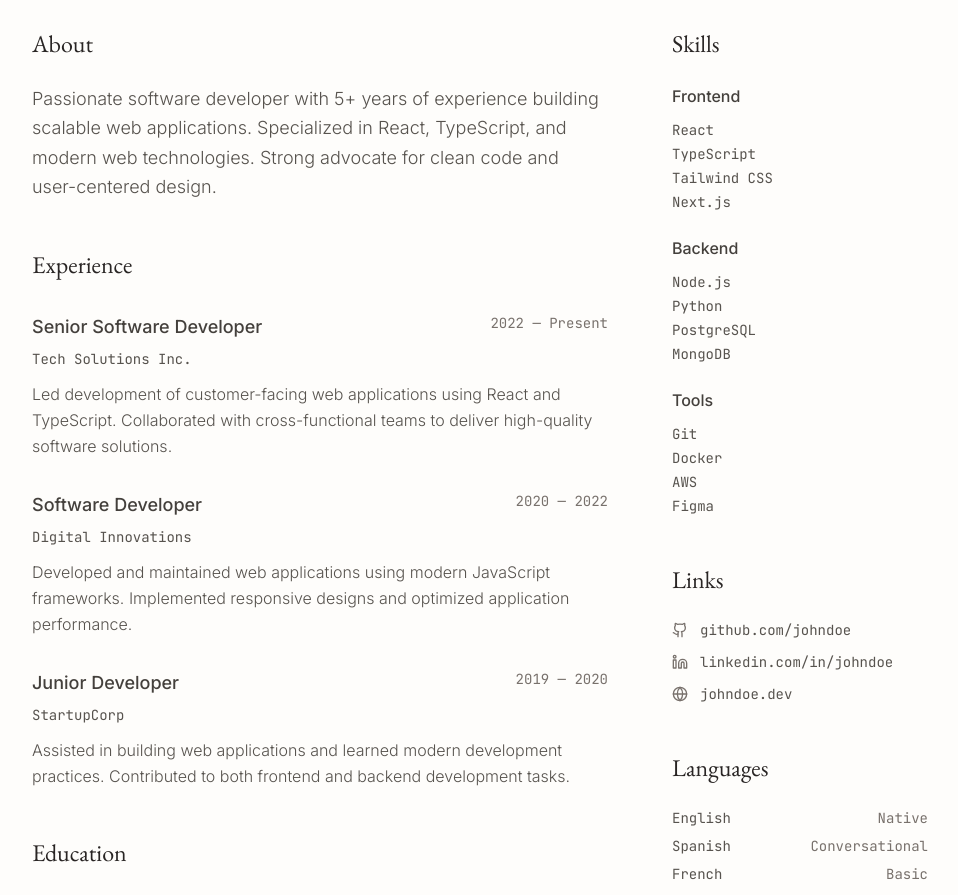
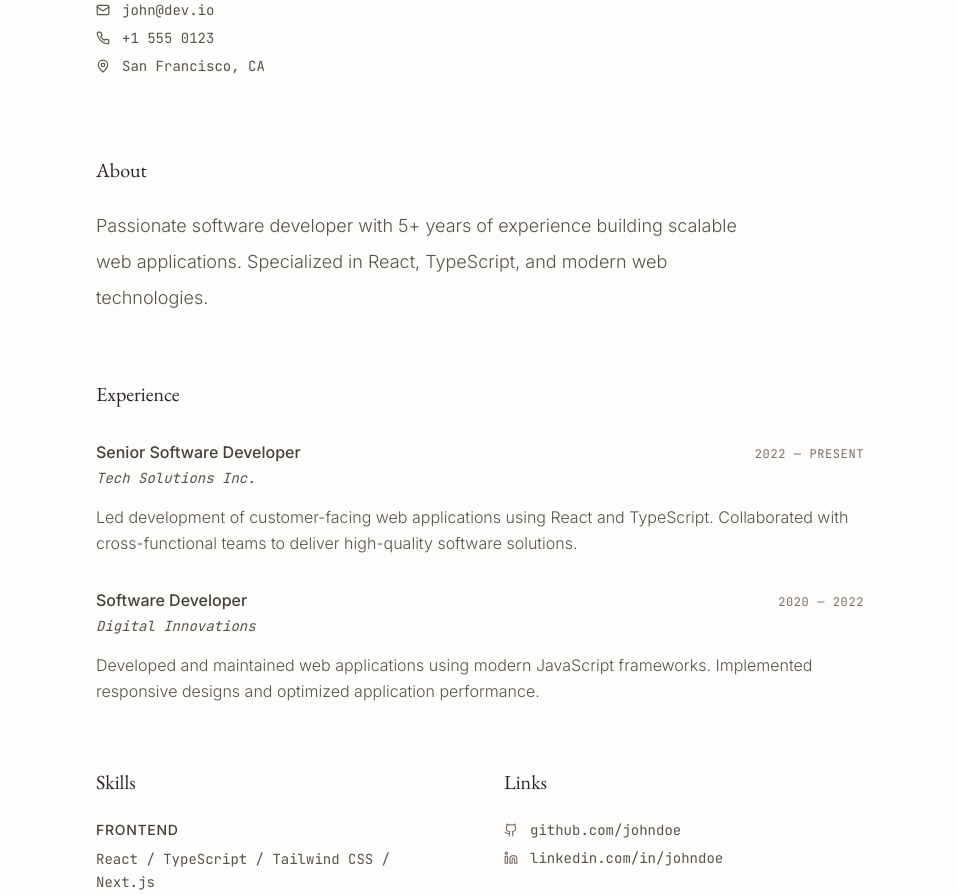
Before and after one commit to alsanatilla/cv, a React (Vite) app: page / in a window 1280 px wide. Shown: the part 240-1135 px from the top of the page, without its empty margins (160-1118 px from the left). Built offline with nearby package versions, Linux system fonts and the light colour scheme.

Commit message:
Refactor: Improve CV design
The CV design was updated to be more minimal and artsy, removing terminal aesthetics and excessive borders, focusing on typography and whitespace.

```diff
--- a/src/pages/Index.tsx
+++ b/src/pages/Index.tsx
@@ -1,66 +1,57 @@
 
-import { Card, CardContent, CardHeader, CardTitle } from "@/components/ui/card";
 import { Mail, Phone, MapPin, Globe, Github, Linkedin } from "lucide-react";
 
 const Index = () => {
   return (
-    <div className="min-h-screen bg-cream-50 py-12 px-6">
-      <div className="max-w-4xl mx-auto">
+    <div className="min-h-screen bg-cream-50 py-16 px-8">
+      <div className="max-w-3xl mx-auto">
         {/* Header Section */}
-        <div className="text-center mb-16">
-          <h1 className="text-6xl font-serif-vintage text-warm-gray-800 mb-4 font-light">
+        <div className="mb-20">
+          <h1 className="text-7xl font-serif-vintage text-warm-gray-800 mb-6 font-light tracking-tight">
             John Doe
           </h1>
-          <p className="text-xl font-modern text-warm-gray-600 font-light tracking-wide mb-8">
+          <p className="text-2xl font-modern text-warm-gray-600 font-light mb-12 tracking-wide">
             Senior Software Developer
           </p>
-          <div className="flex flex-wrap justify-center gap-8 text-sm">
-            <div className="flex items-center gap-2 text-warm-gray-600">
-              <Mail size={16} />
-              <span className="font-mono">john@dev.io</span>
+          <div className="space-y-2 text-warm-gray-600">
+            <div className="flex items-center gap-3">
+              <Mail size={14} />
+              <span className="font-mono text-sm">john@dev.io</span>
             </div>
-            <div className="flex items-center gap-2 text-warm-gray-600">
-              <Phone size={16} />
-              <span className="font-mono">+1 555 0123</span>
+            <div className="flex items-center gap-3">
+              <Phone size={14} />
+              <span className="font-mono text-sm">+1 555 0123</span>
             </div>
-            <div className="flex items-center gap-2 text-warm-gray-600">
-              <MapPin size={16} />
-              <span className="font-mono">San Francisco, CA</span>
-            </div>
-            <div className="flex items-center gap-2 text-warm-gray-600">
-              <Globe size={16} />
-              <span className="font-mono">johndoe.dev</span>
+            <div className="flex items-center gap-3">
+              <MapPin size={14} />
+              <span className="font-mono text-sm">San Francisco, CA</span>
             </div>
           </div>
         </div>
 
-        <div className="grid grid-cols-1 lg:grid-cols-3 gap-16">
-          {/* Left Column */}
-          <div className="lg:col-span-2 space-y-12">
         {/* About Section */}
-            <div>
-              <h2 className="text-2xl font-serif-vintage text-warm-gray-800 mb-6 font-light">
+        <div className="mb-16">
+          <h2 className="text-xl font-serif-vintage text-warm-gray-800 mb-6 font-light">
             About
           </h2>
-              <p className="text-warm-gray-600 leading-relaxed font-modern font-light text-lg">
+          <p className="text-warm-gray-600 leading-loose font-modern font-light text-lg max-w-2xl">
             Passionate software developer with 5+ years of experience building scalable web applications.
             Specialized in React, TypeScript, and modern web technologies.
-                Strong advocate for clean code and user-centered design.
           </p>
         </div>
 
         {/* Experience Section */}
-            <div>
-              <h2 className="text-2xl font-serif-vintage text-warm-gray-800 mb-8 font-light">
+        <div className="mb-16">
+          <h2 className="text-xl font-serif-vintage text-warm-gray-800 mb-8 font-light">
             Experience
           </h2>
           <div className="space-y-8">
             <div>
-                  <div className="flex justify-between items-start mb-2">
-                    <h3 className="font-modern font-medium text-warm-gray-700 text-lg">Senior Software Developer</h3>
-                    <span className="text-sm font-mono text-warm-gray-500">2022 — Present</span>
+              <div className="flex justify-between items-baseline mb-1">
+                <h3 className="font-modern font-medium text-warm-gray-700">Senior Software Developer</h3>
+                <span className="text-xs font-mono text-warm-gray-500 uppercase tracking-wider">2022 — Present</span>
               </div>
-                  <p className="text-warm-gray-600 text-sm font-mono mb-3">Tech Solutions Inc.</p>
+              <p className="text-warm-gray-600 text-sm font-mono mb-4 italic">Tech Solutions Inc.</p>
               <p className="text-warm-gray-600 font-modern font-light leading-relaxed">
                 Led development of customer-facing web applications using React and TypeScript.
                 Collaborated with cross-functional teams to deliver high-quality software solutions.
@@ -68,122 +59,68 @@ const Index = () => {
             </div>
 
             <div>
-                  <div className="flex justify-between items-start mb-2">
-                    <h3 className="font-modern font-medium text-warm-gray-700 text-lg">Software Developer</h3>
-                    <span className="text-sm font-mono text-warm-gray-500">2020 — 2022</span>
+              <div className="flex justify-between items-baseline mb-1">
+                <h3 className="font-modern font-medium text-warm-gray-700">Software Developer</h3>
+                <span className="text-xs font-mono text-warm-gray-500 uppercase tracking-wider">2020 — 2022</span>
               </div>
-                  <p className="text-warm-gray-600 text-sm font-mono mb-3">Digital Innovations</p>
+              <p className="text-warm-gray-600 text-sm font-mono mb-4 italic">Digital Innovations</p>
               <p className="text-warm-gray-600 font-modern font-light leading-relaxed">
                 Developed and maintained web applications using modern JavaScript frameworks.
                 Implemented responsive designs and optimized application performance.
               </p>
             </div>
-
-                <div>
-                  <div className="flex justify-between items-start mb-2">
-                    <h3 className="font-modern font-medium text-warm-gray-700 text-lg">Junior Developer</h3>
-                    <span className="text-sm font-mono text-warm-gray-500">2019 — 2020</span>
-                  </div>
-                  <p className="text-warm-gray-600 text-sm font-mono mb-3">StartupCorp</p>
-                  <p className="text-warm-gray-600 font-modern font-light leading-relaxed">
-                    Assisted in building web applications and learned modern development practices.
-                    Contributed to both frontend and backend development tasks.
-                  </p>
-                </div>
           </div>
         </div>
 
-            {/* Education Section */}
+        {/* Skills & Links in two columns */}
+        <div className="grid grid-cols-1 md:grid-cols-2 gap-12 mb-16">
+          {/* Skills */}
           <div>
-              <h2 className="text-2xl font-serif-vintage text-warm-gray-800 mb-6 font-light">
-                Education
-              </h2>
-              <div className="flex justify-between items-start">
-                <div>
-                  <h3 className="font-modern font-medium text-warm-gray-700 text-lg">BS Computer Science</h3>
-                  <p className="text-warm-gray-600 text-sm font-mono">UC Berkeley</p>
-                </div>
-                <span className="text-sm font-mono text-warm-gray-500">2015 — 2019</span>
-              </div>
-            </div>
-          </div>
-
-          {/* Right Column */}
-          <div className="space-y-12">
-            {/* Skills Section */}
-            <div>
-              <h2 className="text-2xl font-serif-vintage text-warm-gray-800 mb-6 font-light">
+            <h2 className="text-xl font-serif-vintage text-warm-gray-800 mb-6 font-light">
               Skills
             </h2>
-              <div className="space-y-6">
+            <div className="space-y-4">
               <div>
-                  <h4 className="font-modern text-warm-gray-700 mb-3 font-medium">Frontend</h4>
-                  <div className="space-y-1">
-                    {['React', 'TypeScript', 'Tailwind CSS', 'Next.js'].map((skill) => (
-                      <div key={skill} className="text-warm-gray-600 font-mono text-sm">{skill}</div>
-                    ))}
+                <h4 className="font-modern text-warm-gray-700 mb-2 font-medium text-sm uppercase tracking-wider">Frontend</h4>
+                <div className="text-warm-gray-600 font-mono text-sm leading-relaxed">
+                  React / TypeScript / Tailwind CSS / Next.js
                 </div>
               </div>
 
               <div>
-                  <h4 className="font-modern text-warm-gray-700 mb-3 font-medium">Backend</h4>
-                  <div className="space-y-1">
-                    {['Node.js', 'Python', 'PostgreSQL', 'MongoDB'].map((skill) => (
-                      <div key={skill} className="text-warm-gray-600 font-mono text-sm">{skill}</div>
-                    ))}
-                  </div>
-                </div>
-
-                <div>
-                  <h4 className="font-modern text-warm-gray-700 mb-3 font-medium">Tools</h4>
-                  <div className="space-y-1">
-                    {['Git', 'Docker', 'AWS', 'Figma'].map((skill) => (
-                      <div key={skill} className="text-warm-gray-600 font-mono text-sm">{skill}</div>
-                    ))}
+                <h4 className="font-modern text-warm-gray-700 mb-2 font-medium text-sm uppercase tracking-wider">Backend</h4>
+                <div className="text-warm-gray-600 font-mono text-sm leading-relaxed">
+                  Node.js / Python / PostgreSQL / MongoDB
                 </div>
               </div>
             </div>
           </div>
 
-            {/* Links Section */}
+          {/* Links & Education */}
+          <div className="space-y-8">
             <div>
-              <h2 className="text-2xl font-serif-vintage text-warm-gray-800 mb-6 font-light">
+              <h2 className="text-xl font-serif-vintage text-warm-gray-800 mb-6 font-light">
                 Links
               </h2>
-              <div className="space-y-3">
+              <div className="space-y-2">
                 <div className="flex items-center gap-3">
-                  <Github size={16} className="text-warm-gray-500" />
+                  <Github size={14} className="text-warm-gray-500" />
                   <span className="text-sm font-mono text-warm-gray-600">github.com/johndoe</span>
                 </div>
                 <div className="flex items-center gap-3">
-                  <Linkedin size={16} className="text-warm-gray-500" />
+                  <Linkedin size={14} className="text-warm-gray-500" />
                   <span className="text-sm font-mono text-warm-gray-600">linkedin.com/in/johndoe</span>
-                </div>
-                <div className="flex items-center gap-3">
-                  <Globe size={16} className="text-warm-gray-500" />
-                  <span className="text-sm font-mono text-warm-gray-600">johndoe.dev</span>
                 </div>
               </div>
             </div>
 
-            {/* Languages Section */}
             <div>
-              <h2 className="text-2xl font-serif-vintage text-warm-gray-800 mb-6 font-light">
-                Languages
+              <h2 className="text-xl font-serif-vintage text-warm-gray-800 mb-4 font-light">
+                Education
               </h2>
-              <div className="space-y-2">
-                <div className="flex justify-between">
-                  <span className="text-sm font-mono text-warm-gray-600">English</span>
-                  <span className="text-sm font-mono text-warm-gray-500">Native</span>
-                </div>
-                <div className="flex justify-between">
-                  <span className="text-sm font-mono text-warm-gray-600">Spanish</span>
-                  <span className="text-sm font-mono text-warm-gray-500">Conversational</span>
-                </div>
-                <div className="flex justify-between">
-                  <span className="text-sm font-mono text-warm-gray-600">French</span>
-                  <span className="text-sm font-mono text-warm-gray-500">Basic</span>
-                </div>
+              <div>
+                <h3 className="font-modern font-medium text-warm-gray-700">BS Computer Science</h3>
+                <p className="text-warm-gray-600 text-sm font-mono italic">UC Berkeley, 2015 — 2019</p>
               </div>
             </div>
           </div>
```
Lines whose indentation alone changed are shown as unchanged.
